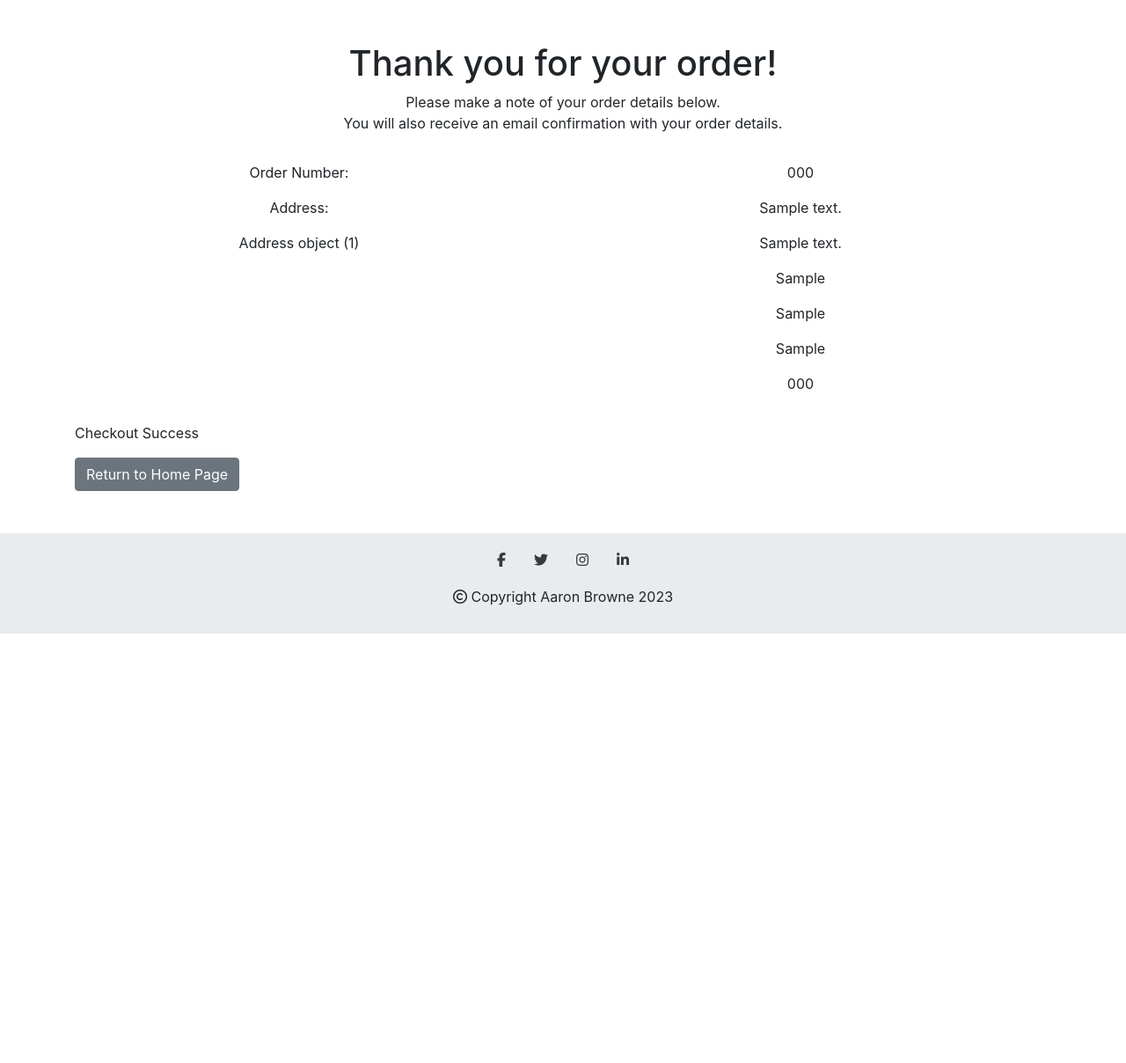
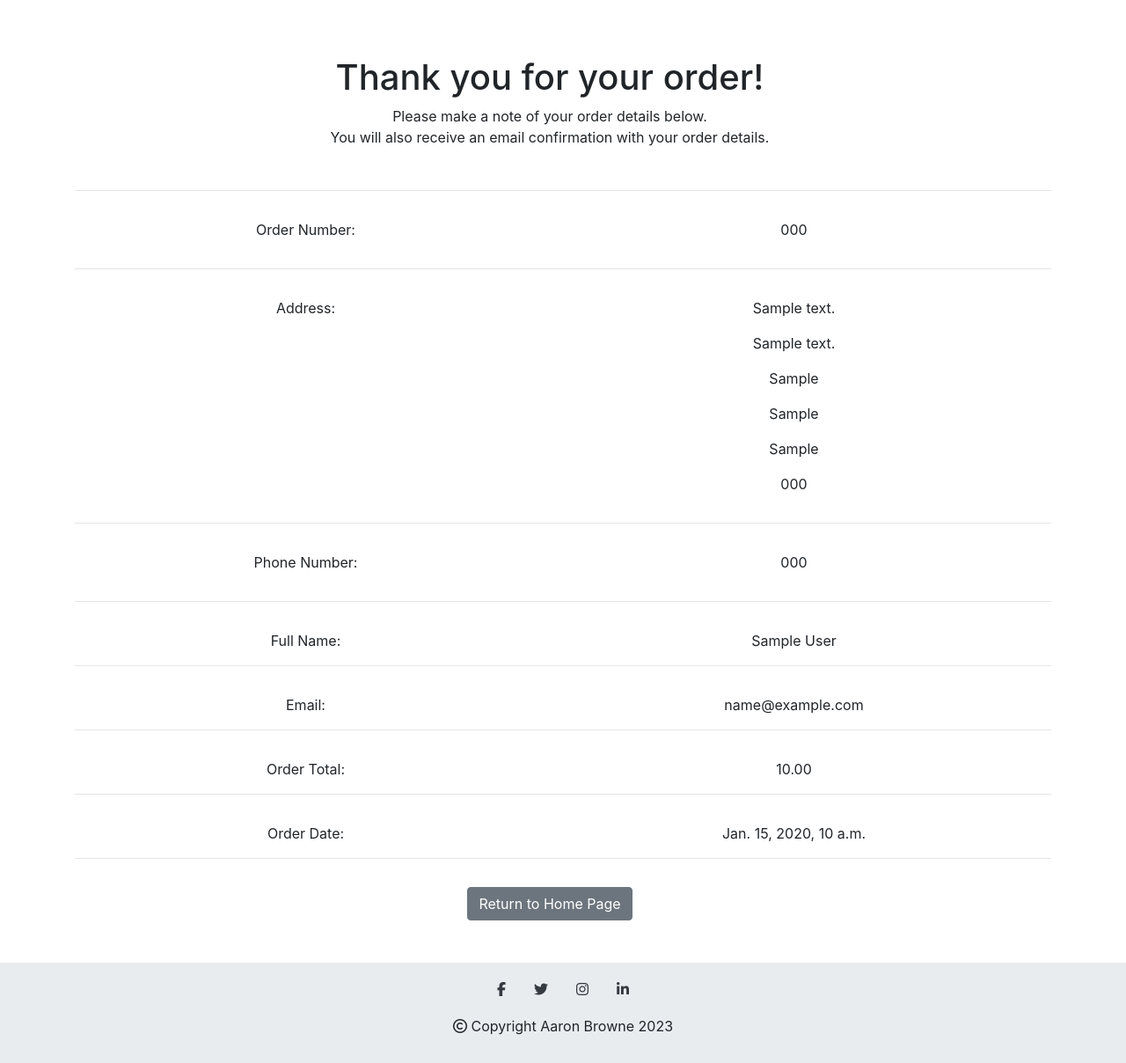
Before and after one commit to browne878/pp5-game-keys, a Django app: page /checkout/success/000 in a window 1280 px wide. Shown: the part 78-1286 px from the top of the page at 88% size. Before the commit the page ends 798 px from the top, so only its background shows below. Run offline with Django 3.2, Linux system fonts and the light colour scheme; tables that the repository leaves empty hold one stand-in row (values such as "Sample post"); some libraries are stand-ins or nearby versions.

Commit message:
Finish building checkout success screen

```diff
--- a/checkout/templates/checkout/checkout_success.html
+++ b/checkout/templates/checkout/checkout_success.html
@@ -7,8 +7,8 @@
 {% include 'components/nav/nav.html' %}
 
 <div class="container my-5">
-    <div class="row text-center">
-        <div class="col-12">
+    <div class="row text-center w-100">
+        <div class="col-12 my-3">
             <h1>Thank you for your order!</h1>
             <p>
                 Please make a note of your order details below.
@@ -16,30 +16,108 @@
                 You will also receive an email confirmation with your order details.
             </p>
         </div>
+    </div>
+    <hr class="seperator">
     <div class="row text-center w-100">
-            <div class="col-6 my-3">
+        <div class="col-6 mt-3">
             <p>Order Number:</p>
+        </div>
+        <div class="col-6 mt-3">
+            <p>{{ order.order_number }}</p>
+        </div>
+    </div>
+    <hr class="seperator">
+    <div class="row text-center w-100">
+        <div class="col-6 mt-3">
             <p>Address:</p>
-                <p>{{ order.address }}</p>
         </div>
-            <div class="col-6 my-3">
-                <p>{{ order.order_number }}</p>
+        <div class="col-6 mt-3">
             <p>{{ order.address.address_line_1 }}</p>
-
+        </div>
+    </div>
+    <div class="row text-center w-100">
+        <div class="col-6"></div>
+        <div class="col-6">
             {% if order.address.address_line_2 %}
             <p>{{ order.address.address_line_2 }}</p>
             {% endif %}
-
+        </div>
+    </div>
+    <div class="row text-center w-100">
+        <div class="col-6"></div>
+        <div class="col-6">
             <p>{{ order.address.city }}</p>
+        </div>
+    </div>
+    <div class="row text-center w-100">
+        <div class="col-6"></div>
+        <div class="col-6">
             <p>{{ order.address.county }}</p>
+        </div>
+    </div>
+    <div class="row text-center w-100">
+        <div class="col-6"></div>
+        <div class="col-6">
             <p>{{ order.address.country }}</p>
+        </div>
+    </div>
+    <div class="row text-center w-100">
+        <div class="col-6"></div>
+        <div class="col-6">
             <p>{{ order.address.post_code }}</p>
         </div>
     </div>
+    <hr class="seperator">
+    <div class="row text-center w-100">
+        <div class="col-6 mt-3">
+            <p>Phone Number:</p>
         </div>
-    <!-- {{ order }} -->
-    <p>Checkout Success</p>
+        <div class="col-6 mt-3">
+            <p>{{ order.address.phone_number }}</p>
+        </div>
+    </div>
+    <hr class="seperator">
+    <div class="row text-center w-100">
+        <div class="col-6 mt-3">
+            Full Name:
+        </div>
+        <div class="col-6 mt-3">
+            {{ order.full_name }}
+        </div>
+    </div>
+    <hr class="seperator">
+    <div class="row text-center w-100">
+        <div class="col-6 mt-3">
+            Email:
+        </div>
+        <div class="col-6 mt-3">
+            {{ order.email }}
+        </div>
+    </div>
+    <hr class="seperator">
+    <div class="row text-center w-100">
+        <div class="col-6 mt-3">
+            Order Total:
+        </div>
+        <div class="col-6 mt-3">
+            {{ order.order_total }}
+        </div>
+    </div>
+    <hr class="seperator">
+    <div class="row text-center w-100">
+        <div class="col-6 mt-3">
+            Order Date:
+        </div>
+        <div class="col-6 mt-3">
+            {{ order.date }}
+        </div>
+    </div>
+    <hr class="seperator">
+    <div class="row text-center w-100">
+        <div class="col-12 mt-3">
             <a href="{% url 'home' %}" class="btn btn-secondary">Return to Home Page</a>
+        </div>
+    </div>
 </div>
 
 {% include 'components/footer/footer.html' %}
```
Lines whose indentation alone changed are shown as unchanged.
